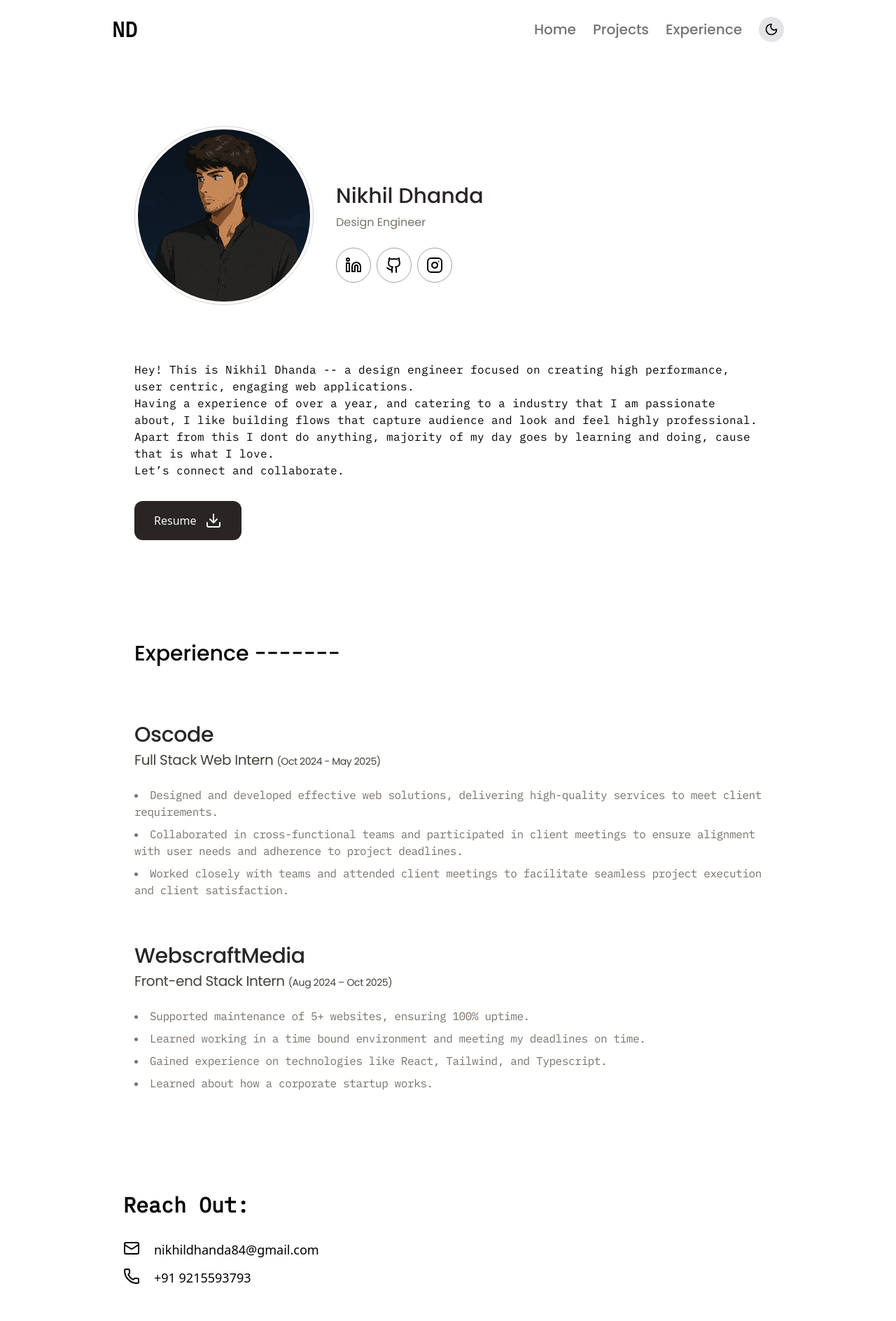
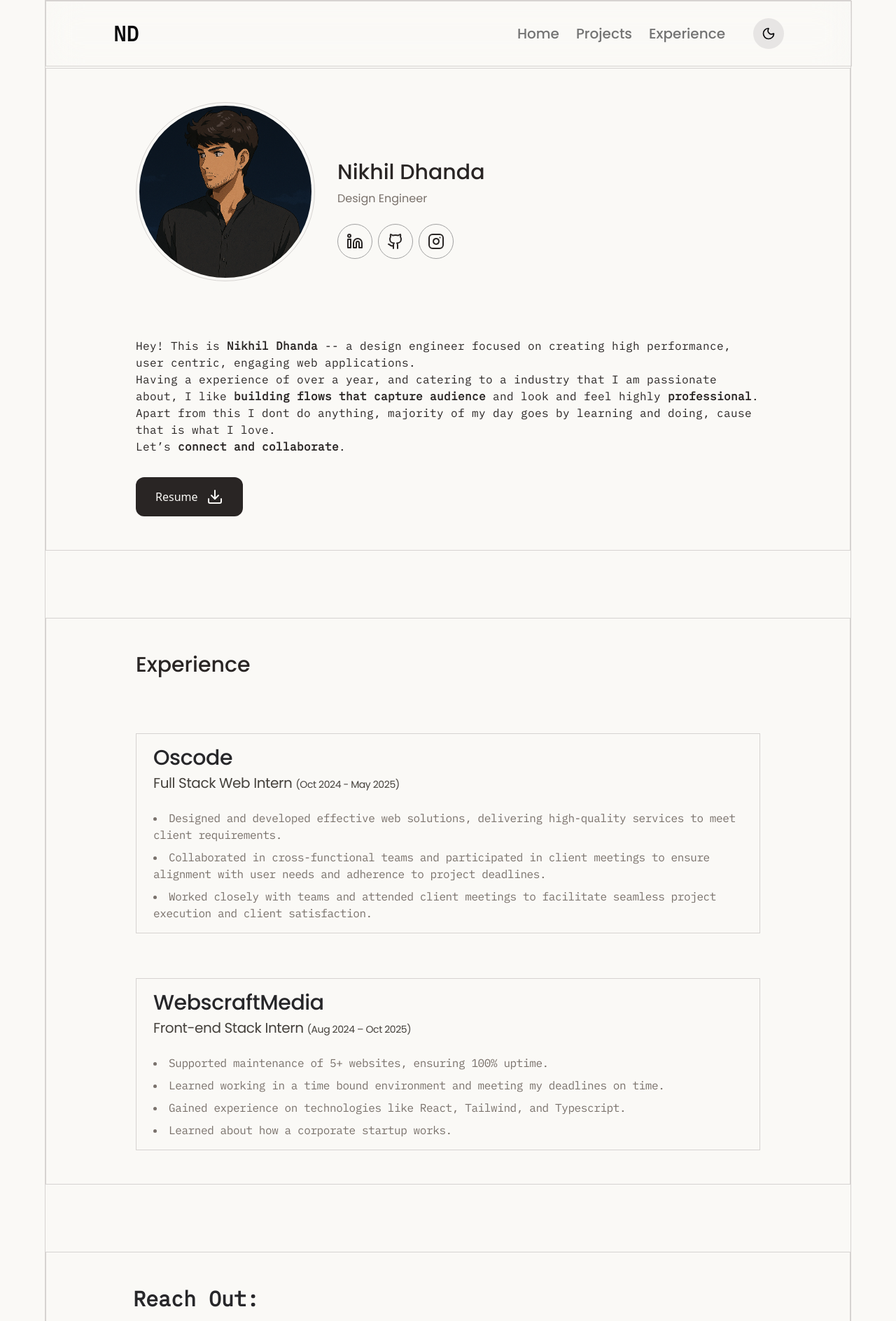
Before and after one commit to nikhildhanda04/portfolio-v3, a Next.js app: page / in a window 1280 px wide. Shown: the top 1888 px of the page at 70% size. Built offline with nearby package versions, Linux system fonts and the light colour scheme; a web font is replaced by a local one.

Commit message:
added: dark mode, borders(boundries)

```diff
--- a/src/app/components/common/footer.tsx
+++ b/src/app/components/common/footer.tsx
@@ -3,19 +3,19 @@ import { Mail, Phone} from 'lucide-react'
 export default function Footer() {
     return(
         <>
-        <div className="flex flex-col ">
+        <div className="flex flex-col px-28 pt-12 mask-b-from-70% border border-stone-300">
 
-            <div className="flex flex-col gap-8 px-28">
+            <div className="flex flex-col gap-8 px-3 ">
 
-                <div className='font-secondary font-bold text-3xl'>
+                <div className='font-secondary font-bold text-3xl text-zinc-800 dark:text-zinc-300'>
                     Reach Out:
                 </div>
                 <div className="flex flex-col gap-3">
 
-                    <div className="flex flex-row gap-5 text-secondary text-lg hover:underline hover:italic tranistion-all duration-200 ease-in">
+                    <div className="flex flex-row gap-5 text-secondary text-zinc-800 dark:text-zinc-300 text-lg hover:underline hover:italic tranistion-all duration-200 ease-in">
                        <Mail/> nikhildhanda84@gmail.com
                     </div>
-                    <div className="flex flex-row gap-5  text-secondary text-lg hover:underline hover:italic tranistion-all duration-200 ease-in">
+                    <div className="flex flex-row gap-5  text-secondary text-zinc-800 dark:text-zinc-300 text-lg hover:underline hover:italic tranistion-all duration-200 ease-in">
                        <Phone/> +91 9215593793
                     </div>
 
@@ -23,7 +23,7 @@ export default function Footer() {
 
             </div>
 
-            <div className='font-[poltawaski] font-bold text-[9.4vw] text-center -mb-[90vw]'>
+            <div className='font-[poltawaski] font-bold text-8xl mt-6 -mb-10 text-zinc-800 dark:text-zinc-300 tracking-wider relative text-center '>
                 NIKHIL DHANDA
             </div>
 
--- a/src/app/components/common/navbar.tsx
+++ b/src/app/components/common/navbar.tsx
@@ -1,15 +1,44 @@
-import { Moon } from 'lucide-react'
+'use client';
+
+import { useEffect, useState } from "react"
+
+import { Moon, Sun } from 'lucide-react'
 
 export default function Navbar() {
+
+    const [isDark, setIsDark] = useState(false);
+
+    useEffect(() => {
+        setIsDark(document.documentElement.classList.contains("dark"));
+    }, []);
+
+    const toggleTheme = () => {
+        const html = document.documentElement;
+        html.classList.add("transition-colors", "duration-200");
+        if (html.classList.contains("dark")) {
+            html.classList.remove("dark");
+            setIsDark(false);
+        } else {
+            html.classList.add("dark");
+            setIsDark(true);
+        }
+        setTimeout(() => {
+            html.classList.remove("transition-colors", "duration-200", "ease-In");
+        }, 200);
+    };
+
+
     return(
+
+
         <>
-        <div className="flex flex-row justify-between px-24 py-6 items-center backdrop-blur-xl">
+        <div className="flex border border-stone-300 flex-row fixed w-6xl z-99 justify-between px-24 py-6 items-center backdrop-blur-xl">
 
-            <div className="font-secondary font-bold text-3xl">
+            <div className="font-secondary font-bold text-3xl text-dark dark:text-light">
                 ND
             </div>
 
-            <div className="font-primary gap-6 flex flex-row  items-center text-xl font-medium text-neutral-500">
+            <div className="font-primary  gap-6 flex flex-row  items-center text-xl font-medium text-neutral-500">
                 <a>
                     Home
                 </a>
@@ -19,13 +48,18 @@ export default function Navbar() {
                 <a>
                     Experience
                 </a>
-                <div className='p-2 bg-zinc-200 rounded-full items-center'>
-                    <Moon
-                    size= "20"
-                    color="black"
-
-                    />
-                </div>
+           <button
+                className="bg-stone-200 dark:bg-stone-800 rounded-full p-3 ml-4 hidden md:flex items-center justify-center transition-colors duration-200"
+                onClick={toggleTheme}
+                aria-label="Toggle dark mode"
+                type="button"
+                >
+                {isDark ? (
+                    <Sun className="inline" size={20} color="#FAF9F6" />
+                ) : (
+                    <Moon className="inline" size={20} color="#09090B" />
+                )}
+            </button>
             </div>
 
         </div>
--- a/src/app/components/landingpage/experience.tsx
+++ b/src/app/components/landingpage/experience.tsx
@@ -1,22 +1,22 @@
 export default function Experience() {
     return(
         <>
-        <div className="flex flex-col gap-20 py-12 px-32">
+        <div className="flex flex-col gap-20 py-12 px-32 border border-stone-300">
 
-            <div className="font-primary font-medium text-3xl">
-                Experience -------
+            <div className="font-primary font-medium text-3xl text-stone-800 dark:text-stone-300">
+                Experience
             </div>
 
             <div className="flex flex-col gap-16">
 
-                <div className="flex flex-col gap-6 font-primary tracking-tight">
+                <div className="flex flex-col gap-6 font-primary tracking-tight border border-stone-300 px-6 py-4">
 
                     <div className="flex flex-col gap-1">
                     <div className="flex flex-row">
                         <div>
 
                         </div>
-                        <div className="text-3xl font-medium text-zinc-800">
+                        <div className="text-3xl font-medium text-zinc-800 dark:text-zinc-300">
                             Oscode
                         </div>
                     </div>
@@ -34,14 +34,14 @@ export default function Experience() {
 
                 </div>
 
-                <div className="flex flex-col gap-6 font-primary tracking-tight">
+                <div className="flex flex-col gap-6 font-primary tracking-tight border border-stone-300 px-6 py-4">
 
                     <div className="flex flex-col gap-1">
                     <div className="flex flex-row">
                         <div>
 
                         </div>
-                        <div className="text-3xl font-medium text-zinc-800">
+                        <div className="text-3xl font-medium text-zinc-800 dark:text-zinc-300">
                             WebscraftMedia
                         </div>
                     </div>
--- a/src/app/components/landingpage/hero.tsx
+++ b/src/app/components/landingpage/hero.tsx
@@ -4,7 +4,7 @@ import Image from 'next/image'
 export default function Hero(){
     return(
         <>
-        <div className="flex flex-col px-32 gap-20">
+        <div className="flex flex-col px-32 py-12 gap-20 border border-stone-300">
 
             <div className="flex flex-row gap-8 items-end">
 
@@ -19,7 +19,7 @@ export default function Hero(){
                 </div>
 
                 <div className="flex flex-col gap-2 py-8">
-                    <div className="font-primary text-3xl font-medium text-stone-800">
+                    <div className="font-primary text-3xl font-medium text-stone-800 dark:text-stone-300">
                         Nikhil Dhanda
                     </div>
                     <div className="font-primary text-stone-500">
@@ -27,17 +27,17 @@ export default function Hero(){
                     </div>
                     <div className="flex flex-row mt-4 gap-2">
                         <a
-                        className="p-3 border border-neutral-400 rounded-full hover:shadow-[0px_3px_15px_rgba(0,0,0,0.2)] transition-all duration-150 ease-in"
+                        className="p-3 text-stone-800 dark:text-stone-300 border border-neutral-400 rounded-full hover:shadow-[0px_3px_15px_rgba(0,0,0,0.2)] dark:hover:shadow-[0px_3px_25px_rgba(255,255,255,0.2)] transition-all duration-150 ease-in"
                         href="">
                             <Linkedin />
                         </a>
                         <a
-                        className="p-3 border border-neutral-400 rounded-full hover:shadow-[0px_3px_15px_rgba(0,0,0,0.2)] transition-all duration-150 ease-in"
+                        className="p-3 text-stone-800 dark:text-stone-300 border border-neutral-400 rounded-full hover:shadow-[0px_3px_15px_rgba(0,0,0,0.2)] dark:hover:shadow-[0px_3px_25px_rgba(255,255,255,0.2)] transition-all duration-150 ease-in"
                         href="">
                             <Github />
                         </a>
                         <a
-                        className="p-3 border border-neutral-400 rounded-full hover:shadow-[0px_3px_15px_rgba(0,0,0,0.2)] transition-all duration-150 ease-in"
+                        className="p-3 text-stone-800 dark:text-stone-300 border border-neutral-400 rounded-full hover:shadow-[0px_3px_15px_rgba(0,0,0,0.2)] dark:hover:shadow-[0px_3px_25px_rgba(255,255,255,0.2)] transition-all duration-150 ease-in"
                         href="">
                             <Instagram />
                         </a>
@@ -47,19 +47,19 @@ export default function Hero(){
 
             </div>
 
-            <div className="flex flex-col items-start gap-8">
+            <div className="flex flex-col items-start gap-8 ">
 
-            <div className="font-secondary tracking-wide" >
-                Hey! This is Nikhil Dhanda -- a design engineer focused on creating high performance, user centric, engaging web applications. <br />
-                Having a experience of over a year, and catering to a industry that I am passionate about, I like building flows that capture audience and look and feel highly professional.<br />
+            <div className="font-secondary tracking-wide text-stone-800 dark:text-stone-300" >
+                Hey! This is <span className="font-bold">Nikhil Dhanda</span> -- a design engineer focused on creating high performance, user centric, engaging web applications. <br />
+                Having a experience of over a year, and catering to a industry that I am passionate about, I like <span className="font-bold">building flows that capture audience</span> and look and feel highly <span className="font-bold">professional</span>.<br />
                 Apart from this I dont do anything, majority of my day goes by learning and doing, cause that is what I love. <br />
-                Let’s connect and collaborate.
+                Let’s <span className="font-bold">connect and collaborate</span>.
             </div>
 
             <a
             href=""
             download
-            className="px-7 py-4 flex flex-row gap-3 bg-stone-800 text-light rounded-xl hover:shadow-[0px_6px_20px_rgba(0,0,0,0.3)] transition-all duration-200 ease-in">
+            className="px-7 py-4 flex flex-row gap-3 bg-stone-800 dark:bg-stone-300 text-light dark:text-dark rounded-xl hover:shadow-[0px_6px_20px_rgba(0,0,0,0.3)] dark:hover:shadow-[0px_3px_25px_rgba(255,255,255,0.2)] transition-all duration-200 ease-in">
                 Resume <Download />
             </a>
 
--- a/src/app/layout.tsx
+++ b/src/app/layout.tsx
@@ -32,7 +32,7 @@ export default function RootLayout({
   return (
     <html lang="en">
       <body
-        className={`${imb_plex_mono.variable} ${poltawaski_noway.variable} ${poppins.variable} antialiased`}
+        className={`${imb_plex_mono.variable} ${poltawaski_noway.variable} ${poppins.variable} antialiased bg-light dark:bg-dark`}
       >
         {children}
       </body>
--- a/src/app/page.tsx
+++ b/src/app/page.tsx
@@ -6,7 +6,7 @@ import Footer from "./components/common/footer";
 export default function Home() {
   return (
     <>
-    <div className="max-w-6xl flex flex-col gap-24 mx-auto">
+    <div className="max-w-6xl flex flex-col gap-24 mx-auto overflow-hidden border border-stone-300">
 
       <div>
         <Navbar />
```
